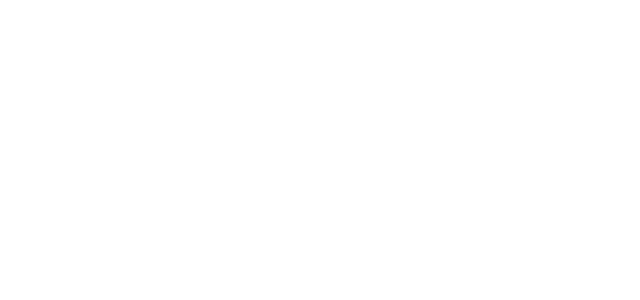
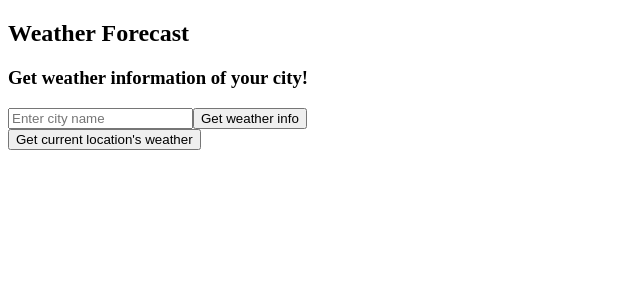
Before and after one commit to mingg1/integrify-assignment, a React (Create React App) app: page / in a window 1280 px wide. Shown: the top 300 px of the page, without its empty margins (0-640 px from the left). Built offline with nearby package versions, Linux system fonts and the light colour scheme.

Commit message:
components & utils setup

```diff
--- a/src/App.tsx
+++ b/src/App.tsx
@@ -1,7 +1,25 @@
-import React from 'react';
+import React, { useState } from 'react';
+import SearchBar from './components/SearchBar';
+import AppTitle from './components/AppTitle';
+import GeolocationBtn from './components/GeolocationBtn';
+import WeatherInfo from './components/WeatherInfo';
 
 function App() {
-  return <div className="App"></div>;
+  const [weather, setWeather] = useState(undefined);
+  const [loading, setLoading] = useState(false);
+  return (
+    <main>
+      <section>
+        <AppTitle />
+        <SearchBar />
+        <GeolocationBtn />
+      </section>
+      <section>
+        {loading && <h4>Loading...</h4>}
+        <WeatherInfo weather={weather} />
+      </section>
+    </main>
+  );
 }
 
 export default App;
--- /dev/null
+++ b/src/components/AppTitle.tsx
@@ -0,0 +1,12 @@
+import React from 'react';
+
+const AppTitle = () => {
+  return (
+    <div>
+      <h1>Weather Forecast</h1>
+      <h3>Get weather information of your city!</h3>
+    </div>
+  );
+};
+
+export default AppTitle;
--- /dev/null
+++ b/src/components/GeolocationBtn.tsx
@@ -0,0 +1,20 @@
+import React from 'react';
+
+const GeolocationBtn = () => {
+  const getLocation = () => {
+    const onGeoSuccess = (position: GeolocationPosition) => {
+      const { latitude, longitude } = position.coords;
+      //api call
+    };
+
+    const onGeoError = (err: GeolocationPositionError) => {
+      console.log(err.message);
+    };
+
+    navigator.geolocation.getCurrentPosition(onGeoSuccess, onGeoError);
+  };
+
+  return <button onClick={getLocation}>Get current location's weather</button>;
+};
+
+export default GeolocationBtn;
--- /dev/null
+++ b/src/components/SearchBar.tsx
@@ -0,0 +1,12 @@
+import React from 'react';
+
+const SearchBar = () => {
+  return (
+    <form>
+      <input type="text" name="city" id="city" placeholder="Enter city name" />
+      <button>Get weather info</button>
+    </form>
+  );
+};
+
+export default SearchBar;
--- /dev/null
+++ b/src/components/WeatherInfo.tsx
@@ -0,0 +1,22 @@
+import React from 'react';
+
+interface WeatherInfoProps {
+  weather: string | undefined;
+}
+
+const WeatherInfo = ({ weather }: WeatherInfoProps) => {
+  return (
+    <section>
+      <h2>{/*city name*/}</h2>
+      <h3>{/*country name*/}</h3>
+      <figure>
+        <img />
+      </figure>
+      <h3>{/*description*/}</h3>
+      <div>{/* min & max tempratures */}</div>
+      <div>{/* day & night */}</div>
+    </section>
+  );
+};
+
+export default WeatherInfo;
--- /dev/null
+++ b/src/utils/consts.ts
@@ -0,0 +1,4 @@
+const URL_BASE = 'http://dataservice.accuweather.com';
+export const CITY_ENDPOINT = `${URL_BASE}/locations/v1/cities/`;
+export const FORECAST_ENDPOINT = `${URL_BASE}/forecasts/v1/daily/1day/`;
+export const ICON_URL = `https://www.accuweather.com/images/weathericons/`;
```
